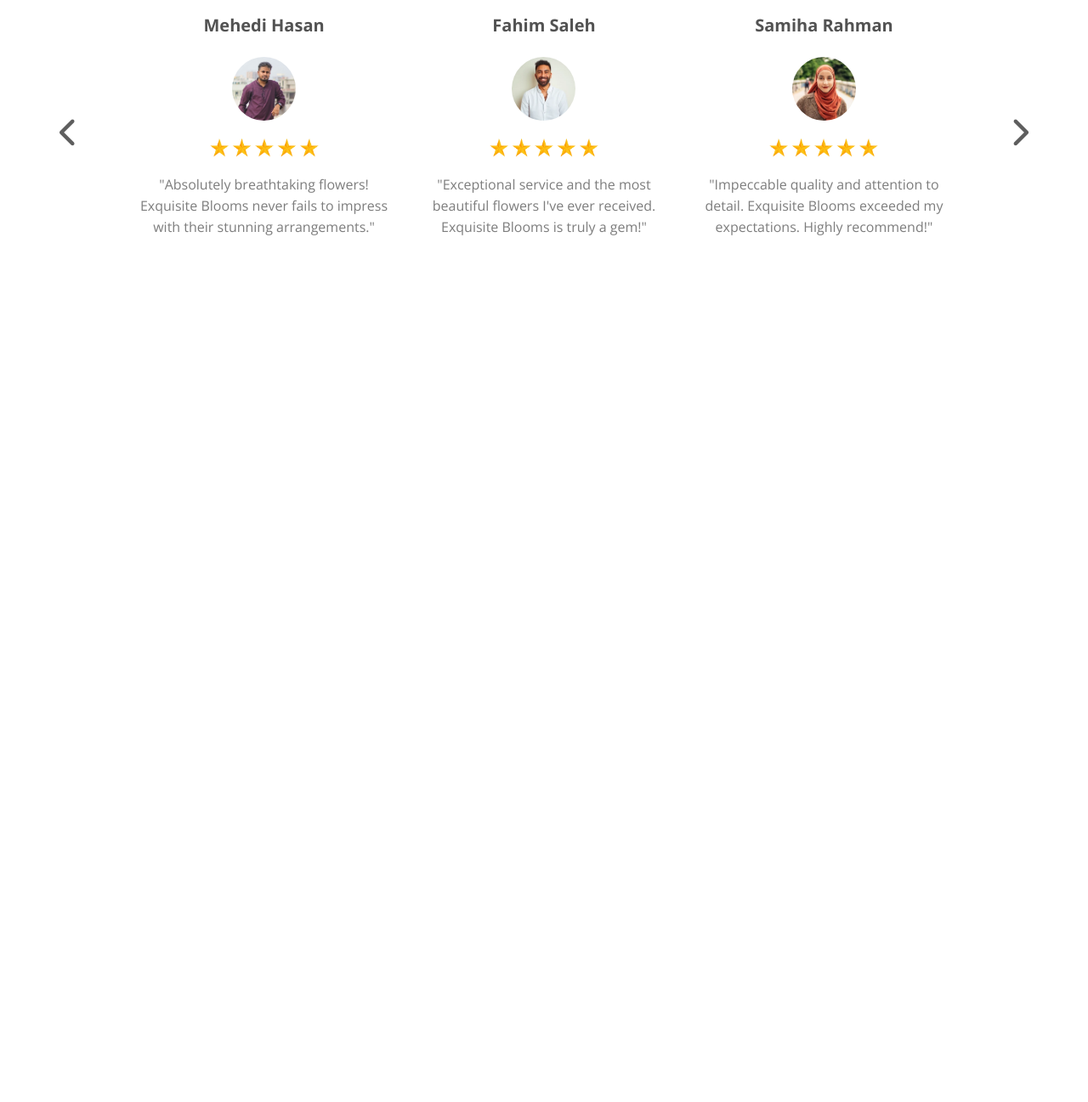
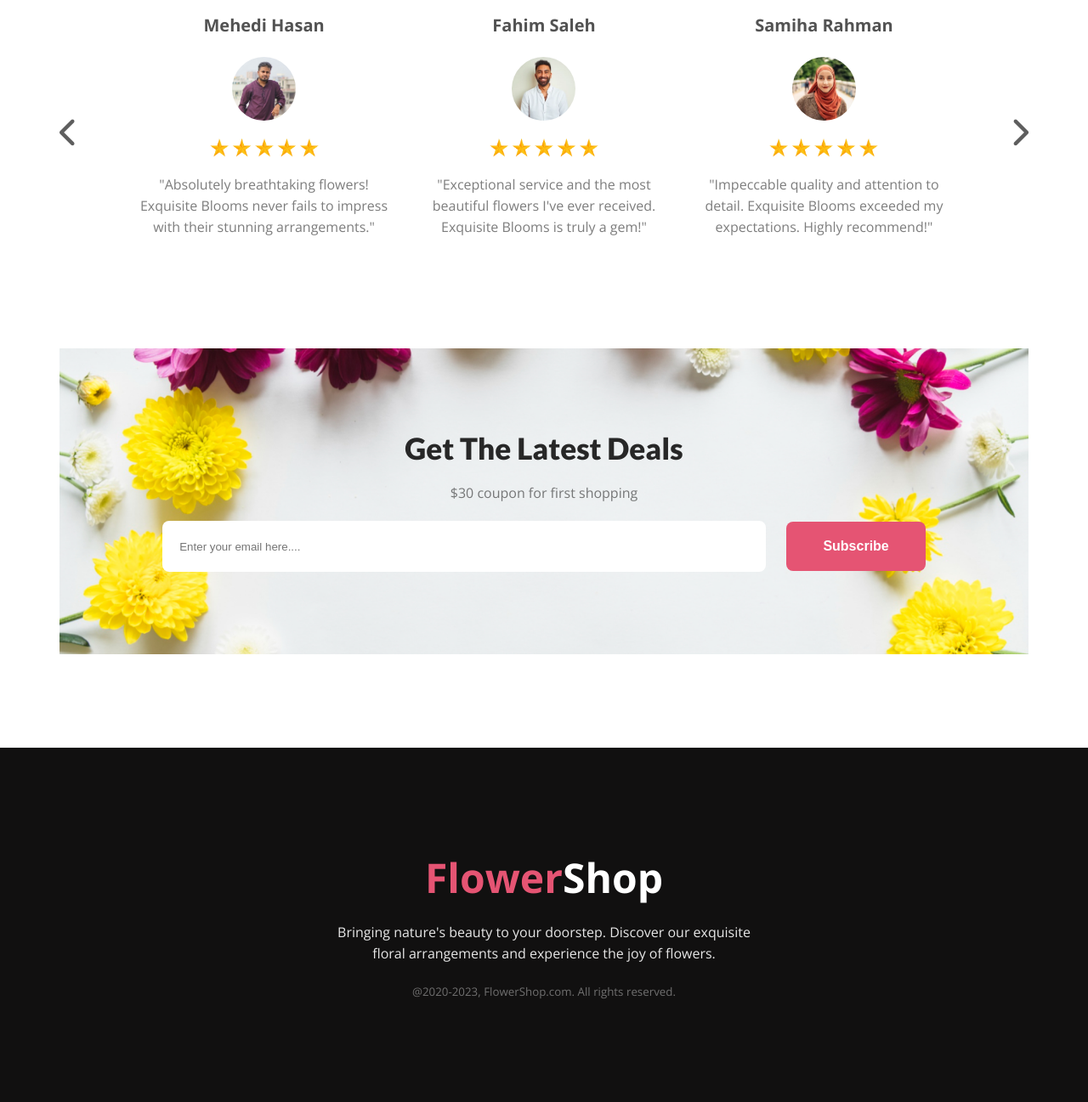
Before and after one commit to mmehedi433/flower-shop, a plain HTML site: page index.html in a window 1280 px wide. Shown: the part 3151-4448 px from the top of the page at 85% size. Before the commit the page ends 3451 px from the top, so only its background shows below. Drawn offline with nearby package versions, Linux system fonts and the light colour scheme.

Commit message:
Site Complete

```diff
--- a/index.html
+++ b/index.html
@@ -32,6 +32,7 @@
         </div>
     </header>
     <main>
+        <!-- Featured Flowers -->
         <section class="featured-flowers">
             <div class="container">
                 <h3 class="section-title">Our Featured Flowers</h3>
@@ -66,6 +67,7 @@
                 </div>
             </div>
         </section>
+        <!-- Features / Speciality -->
         <section class="speciality">
             <div class="container">
                 <div class="sub-container">
@@ -84,6 +86,7 @@
                 </div>
             </div>
         </section>
+        <!-- Hot Deal -->
         <section class="hot-deal">
             <div class="container">
                 <div class="sub-container">
@@ -100,6 +103,7 @@
                 </div>
             </div>
         </section>
+        <!-- Instagram Showcase -->
         <section class="instagram">
             <div class="container">
                 <div class="instagram-content">
@@ -116,6 +120,7 @@
                 </div>
             </div>
         </section>
+        <!-- Client Reviews -->
         <section class="reviews">
             <div class="container">
                 <h3 class="section-title">What Our Clients Are Saying</h3>
@@ -148,8 +153,28 @@
                 </div>
             </div>
         </section>
+        <!-- Latest Deals Subscription -->
+        <section class="latest-deals">
+            <div class="container">
+                <div>
+                    <h3 class="section-title">Get The Latest Deals</h3>
+                    <p class="description">$30 coupon for first shopping</p>
+                    <form action="">
+                        <input type="email" name="email" id="email" placeholder="Enter your email here...."> <button
+                            class="btn-primary" type="submit">Subscribe</button>
+                    </form>
+                </div>
+                <div></div>
+            </div>
+        </section>
     </main>
-    <footer></footer>
+    <!-- Footer -->
+    <footer>
+        <h3 class="footer-title"><span>Flower</span>Shop</h3>
+        <p class="description">Bringing nature's beauty to your doorstep. Discover our exquisite <br> floral
+            arrangements and experience the joy of flowers.</p>
+        <small>&#64;2020-2023, FlowerShop.com. All rights reserved.</small>
+    </footer>
 </body>
 
 </html>
--- a/style/style.css
+++ b/style/style.css
@@ -199,3 +199,54 @@ section.hot-deal {
     display: block;
     margin: auto;
 }
+/* Get The Latest Deals */
+.latest-deals .container {
+    background-image: url("../Flower Asset/Rectangle 9.png");
+    background-repeat: no-repeat;
+    background-position: center;
+    background-size: cover;
+    width: 1140px;
+    height: 360px;
+
+    display: flex;
+    justify-content: center;
+    align-items: center;
+}
+
+.latest-deals #email {
+    width: 690px;
+    height: 60px;
+    border: none;
+    outline: none;
+    border-radius: 8px;
+    padding-left: 20px;
+    margin-right: 20px;
+}
+/* Background Image Ratio
+1440 : 449
+3.21 : 1
+1140 : (1140/3.21) or 355px
+*/
+
+/* Footer */
+footer {
+    margin-top: 110px;
+    padding: 120px 0px;
+    background-color: #111010;
+    text-align: center;
+}
+.footer-title {
+    color: #ffffff;
+
+    font-size: 48px;
+    font-weight: 800;
+}
+.footer-title span {
+    color: #e55473;
+}
+footer .description {
+    color: #ffffffe5;
+}
+footer small {
+    color: #ffffff66;
+}
```
